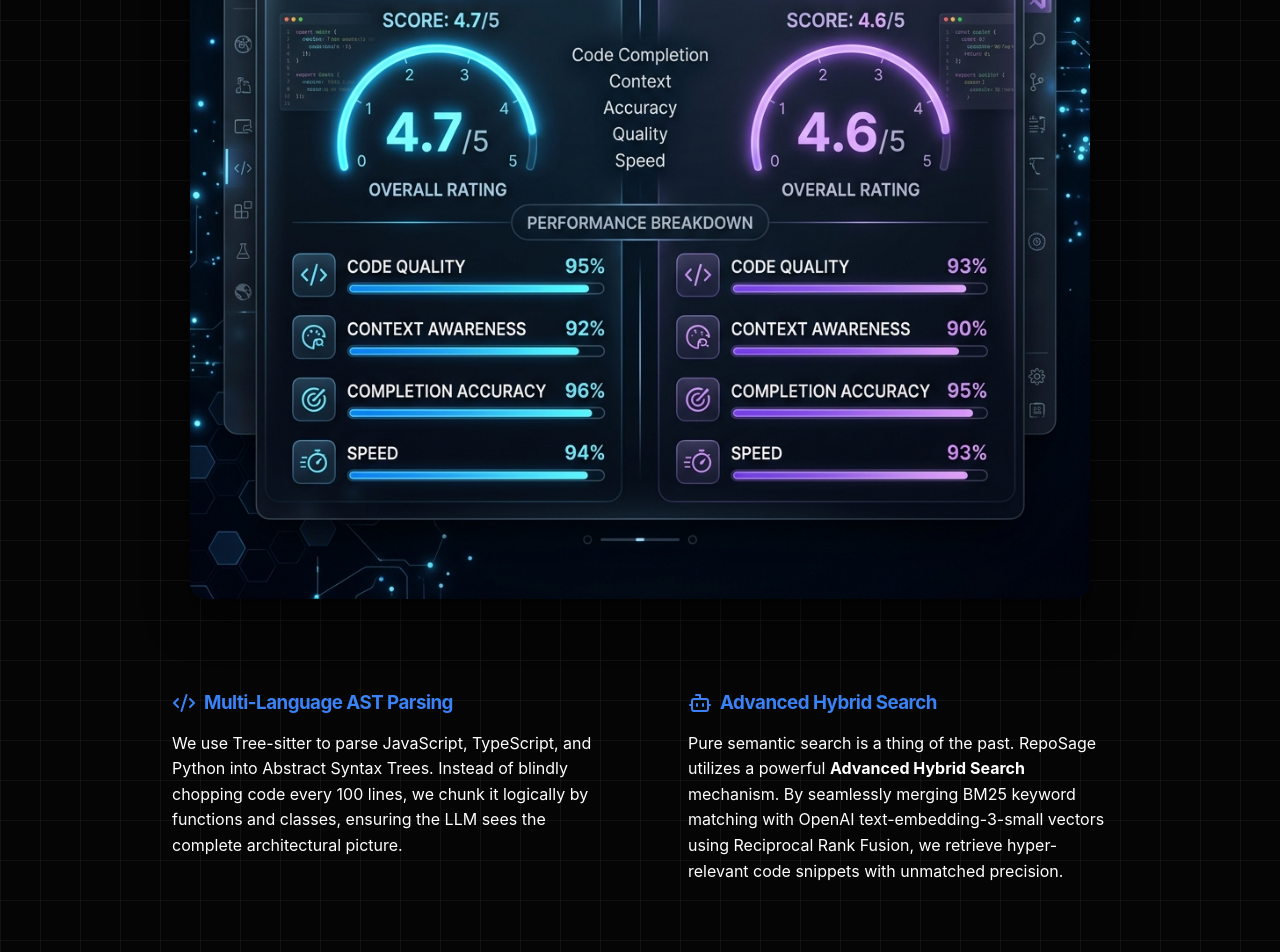
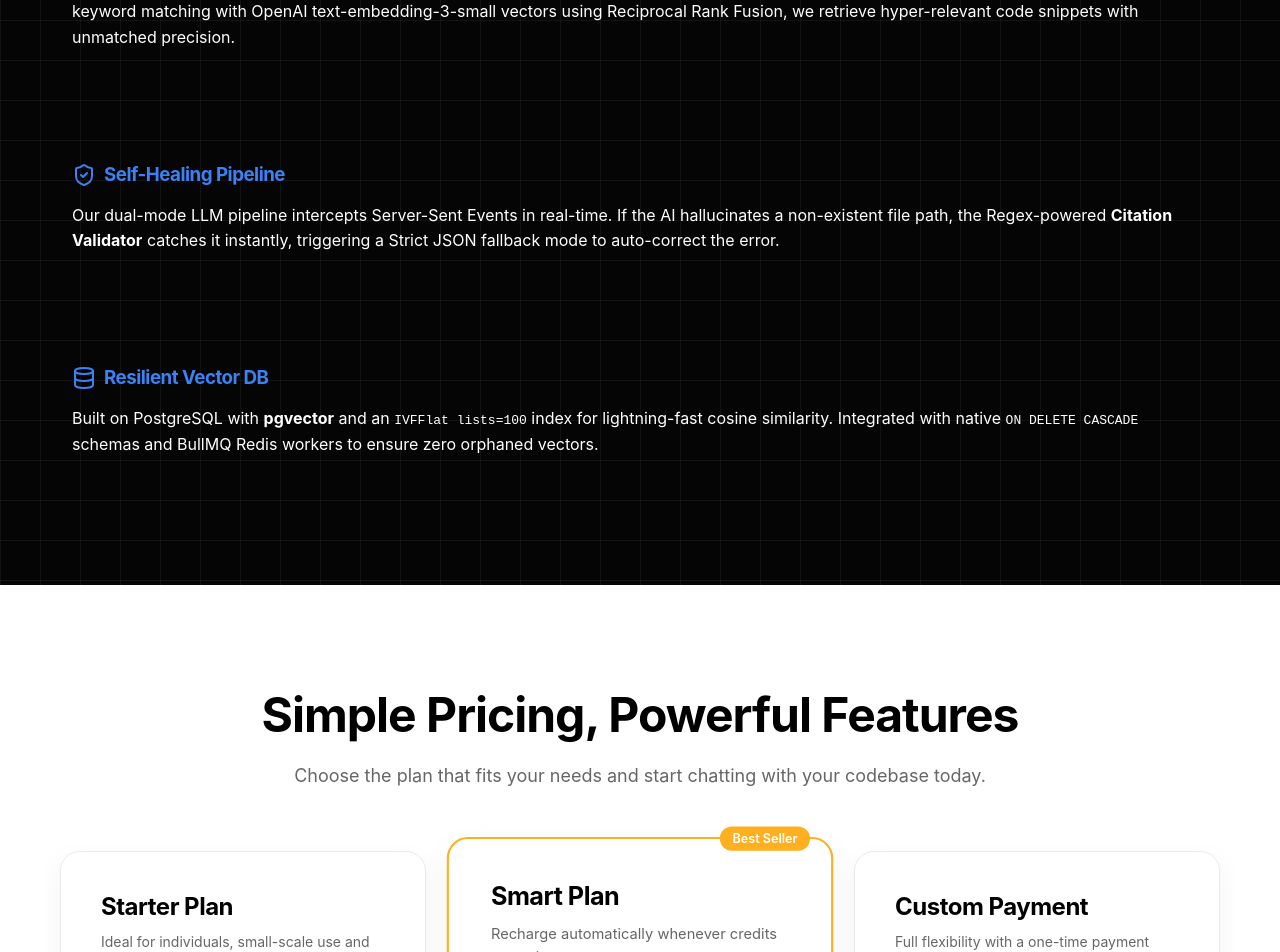
Before and after one commit to sampoornverma/reposage, a React (Vite) app in the folder client/: page / in a window 1280 px wide. Shown: the part 2460-3412 px from the top of the page. Built offline with nearby package versions, Linux system fonts and the light colour scheme; no server answers.

Commit message:
style: replace benchmark image with 4 detailed advantage cards

```diff
--- a/client/src/components/LandingPage.jsx
+++ b/client/src/components/LandingPage.jsx
@@ -1,6 +1,6 @@
 import React from 'react';
 import './LandingPage.css';
-import { Bot, Code2, Send, Check, User } from 'lucide-react';
+import { Bot, Code2, Send, Check, User, ShieldCheck, Database } from 'lucide-react';
 
 export default function LandingPage({ onStart }) {
   return (
@@ -103,12 +103,9 @@ export default function LandingPage({ onStart }) {
           </p>
         </div>
 
-        <div style={{ maxWidth: '900px', margin: '40px auto', borderRadius: '16px', overflow: 'hidden', boxShadow: '0 20px 40px rgba(0,0,0,0.5)' }}>
-          <img src="/benchmark.png" alt="Benchmark Comparison" style={{ width: '100%', height: 'auto', display: 'block' }} />
-        </div>
-
-        <div style={{ display: 'flex', gap: '32px', maxWidth: '1000px', margin: '60px auto 0', textAlign: 'left', flexWrap: 'wrap' }}>
-          <div style={{ flex: '1 1 300px', background: 'var(--bg-primary)', padding: '32px', borderRadius: '12px', border: '1px solid var(--border-color)' }}>
+        <div style={{ display: 'flex', gap: '32px', maxWidth: '1200px', margin: '60px auto 0', textAlign: 'left', flexWrap: 'wrap' }}>
+          {/* Card 1 */}
+          <div style={{ flex: '1 1 calc(50% - 32px)', minWidth: '300px', background: 'var(--bg-primary)', padding: '32px', borderRadius: '12px', border: '1px solid var(--border-color)' }}>
             <h3 style={{ color: 'var(--accent-blue)', marginBottom: '16px', display: 'flex', alignItems: 'center', gap: '8px' }}>
               <Code2 size={24} /> Multi-Language AST Parsing
             </h3>
@@ -118,13 +115,34 @@ export default function LandingPage({ onStart }) {
             </p>
           </div>
 
-          <div style={{ flex: '1 1 300px', background: 'var(--bg-primary)', padding: '32px', borderRadius: '12px', border: '1px solid var(--border-color)' }}>
+          {/* Card 2 */}
+          <div style={{ flex: '1 1 calc(50% - 32px)', minWidth: '300px', background: 'var(--bg-primary)', padding: '32px', borderRadius: '12px', border: '1px solid var(--border-color)' }}>
             <h3 style={{ color: 'var(--accent-blue)', marginBottom: '16px', display: 'flex', alignItems: 'center', gap: '8px' }}>
               <Bot size={24} /> Advanced Hybrid Search
             </h3>
             <p style={{ color: 'var(--text-secondary)', lineHeight: '1.6' }}>
               Pure semantic search is a thing of the past. RepoSage utilizes a powerful <strong>Advanced Hybrid Search</strong> mechanism.
               By seamlessly merging BM25 keyword matching with OpenAI text-embedding-3-small vectors using Reciprocal Rank Fusion, we retrieve hyper-relevant code snippets with unmatched precision.
+            </p>
+          </div>
+
+          {/* Card 3 */}
+          <div style={{ flex: '1 1 calc(50% - 32px)', minWidth: '300px', background: 'var(--bg-primary)', padding: '32px', borderRadius: '12px', border: '1px solid var(--border-color)' }}>
+            <h3 style={{ color: 'var(--accent-blue)', marginBottom: '16px', display: 'flex', alignItems: 'center', gap: '8px' }}>
+              <ShieldCheck size={24} /> Self-Healing Pipeline
+            </h3>
+            <p style={{ color: 'var(--text-secondary)', lineHeight: '1.6' }}>
+              Our dual-mode LLM pipeline intercepts Server-Sent Events in real-time. If the AI hallucinates a non-existent file path, the Regex-powered <strong>Citation Validator</strong> catches it instantly, triggering a Strict JSON fallback mode to auto-correct the error.
+            </p>
+          </div>
+
+          {/* Card 4 */}
+          <div style={{ flex: '1 1 calc(50% - 32px)', minWidth: '300px', background: 'var(--bg-primary)', padding: '32px', borderRadius: '12px', border: '1px solid var(--border-color)' }}>
+            <h3 style={{ color: 'var(--accent-blue)', marginBottom: '16px', display: 'flex', alignItems: 'center', gap: '8px' }}>
+              <Database size={24} /> Resilient Vector DB
+            </h3>
+            <p style={{ color: 'var(--text-secondary)', lineHeight: '1.6' }}>
+              Built on PostgreSQL with <strong>pgvector</strong> and an <code>IVFFlat lists=100</code> index for lightning-fast cosine similarity. Integrated with native <code>ON DELETE CASCADE</code> schemas and BullMQ Redis workers to ensure zero orphaned vectors.
             </p>
           </div>
         </div>
```
